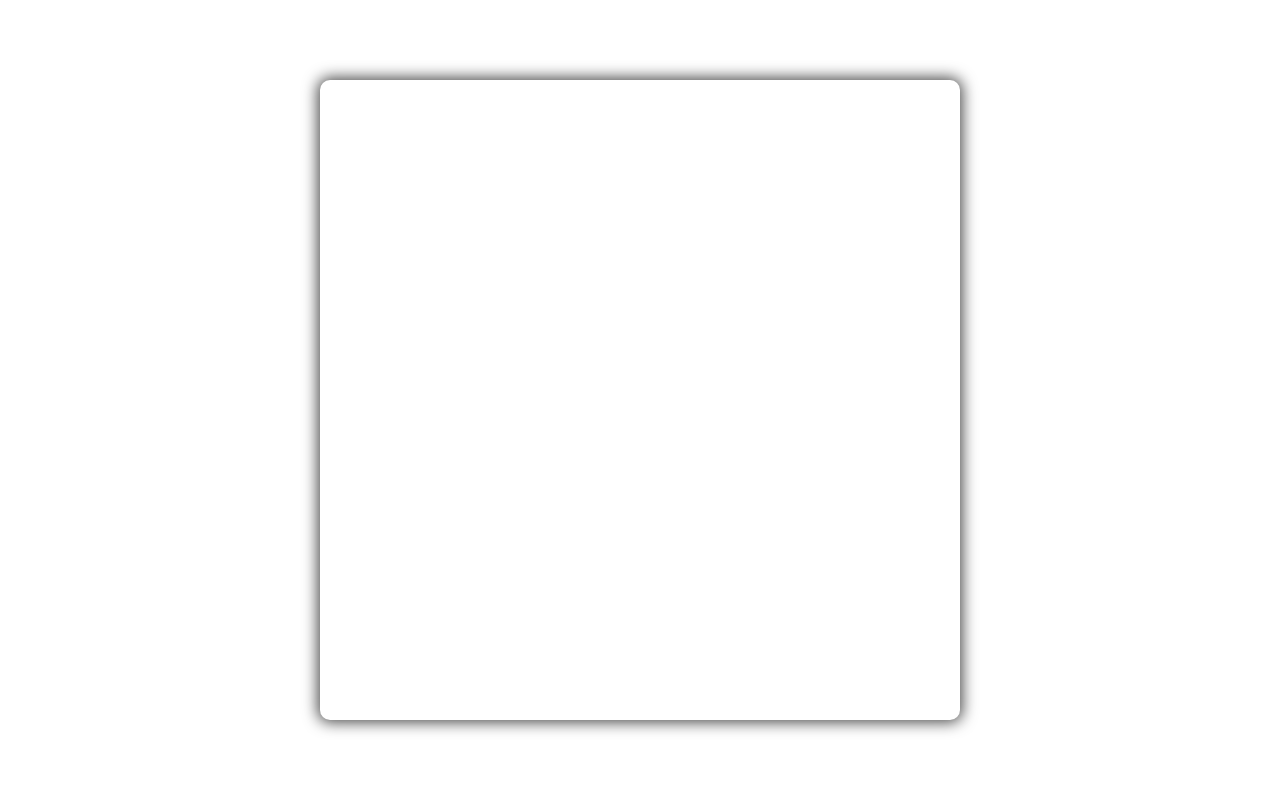
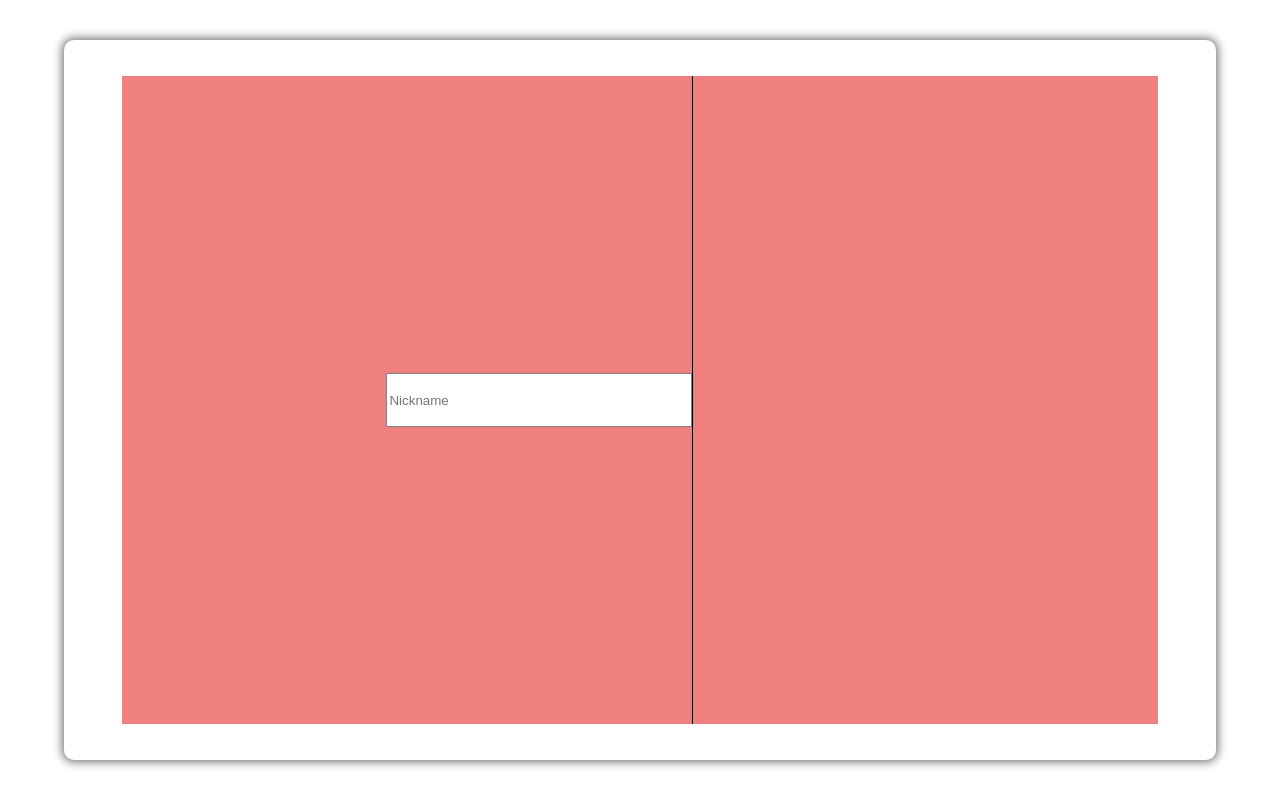
Before and after one commit to LironKruchinin/draw-it, a React (Create React App) app: page /#/ in a window 1280 px wide. Built offline with nearby package versions, Linux system fonts and the light colour scheme.

Commit message:
added create loby cmp

```diff
--- a/package.json
+++ b/package.json
@@ -13,6 +13,7 @@
     "react": "^18.2.0",
     "react-dom": "^18.2.0",
     "react-icons": "^4.7.1",
+    "react-router-dom": "^6.8.1",
     "react-scripts": "5.0.1",
     "sass": "^1.58.3",
     "typescript": "^4.9.5",
--- /dev/null
+++ b/src/assets/styles/cmps/_create-loby.scss
@@ -0,0 +1,27 @@
+.create_loby_container {
+  width: 90%;
+  height: 90%;
+  display: flex;
+  align-items: center;
+  justify-content: center;
+  background-color: lightcoral;
+
+  .player_details {
+    display: flex;
+    justify-content: center;
+    align-items: center;
+  }
+
+  input {
+    outline: none;
+    border: 1px solid gray;
+    width: 300px;
+    height: 50px;
+  }
+
+  .modes {
+    height: 100%;
+    width: 200px;
+    border-left: 1px solid black;
+  }
+}
--- a/src/assets/styles/main.scss
+++ b/src/assets/styles/main.scss
@@ -5,6 +5,6 @@
 @import "./basics/layout";
 @import "./basics/base";
 
-
 ///home-page///
 @import "./views/homepage";
+@import "./cmps/create-loby";
--- a/src/assets/styles/views/_homepage.scss
+++ b/src/assets/styles/views/_homepage.scss
@@ -1,8 +1,11 @@
 .home_page_container {
-  width: 50%;
-  height: 80vh;
+  width: 90%;
+  height: 90vh;
   margin: 0;
   padding: 0;
-  box-shadow: 0px 0px 15px 2px rgba(0, 0, 0, 0.75);
+  box-shadow: 0px 0px 10px 2px rgba(0, 0, 0, 0.55);
   border-radius: 10px;
+  display: flex;
+  justify-content: center;
+  align-items: center;
 }
--- /dev/null
+++ b/src/cmps/create-loby/Createloby.tsx
@@ -0,0 +1,12 @@
+import React from "react";
+
+export const CreateLoby: React.FC = () => {
+  return (
+    <section className="create_loby_container">
+      <article className="player_details">
+        <input type="text" placeholder="Nickname" />
+      </article>
+      <article className="modes"></article>
+    </section>
+  );
+};
--- a/src/views/home-page.tsx
+++ b/src/views/home-page.tsx
@@ -1,5 +1,10 @@
 import React from "react";
+import { CreateLoby } from "../cmps/create-loby/Createloby";
 
 export const HomePage: React.FC = () => {
-  return <section className="home_page_container"></section>;
+  return (
+    <section className="home_page_container">
+      <CreateLoby />
+    </section>
+  );
 };
```
Also changed, not shown: 1 other file (tests, documents, lock files or other folders).
